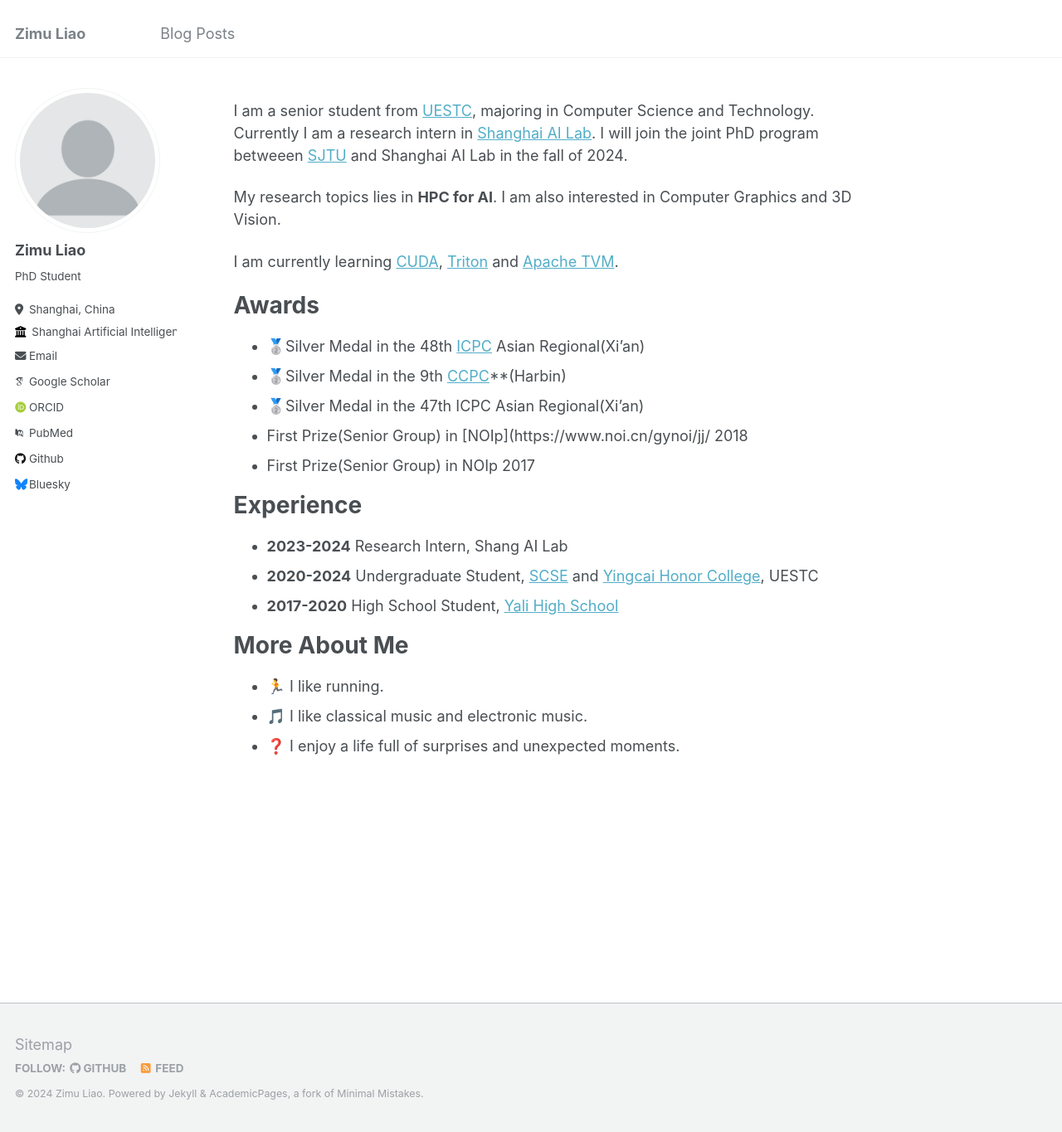
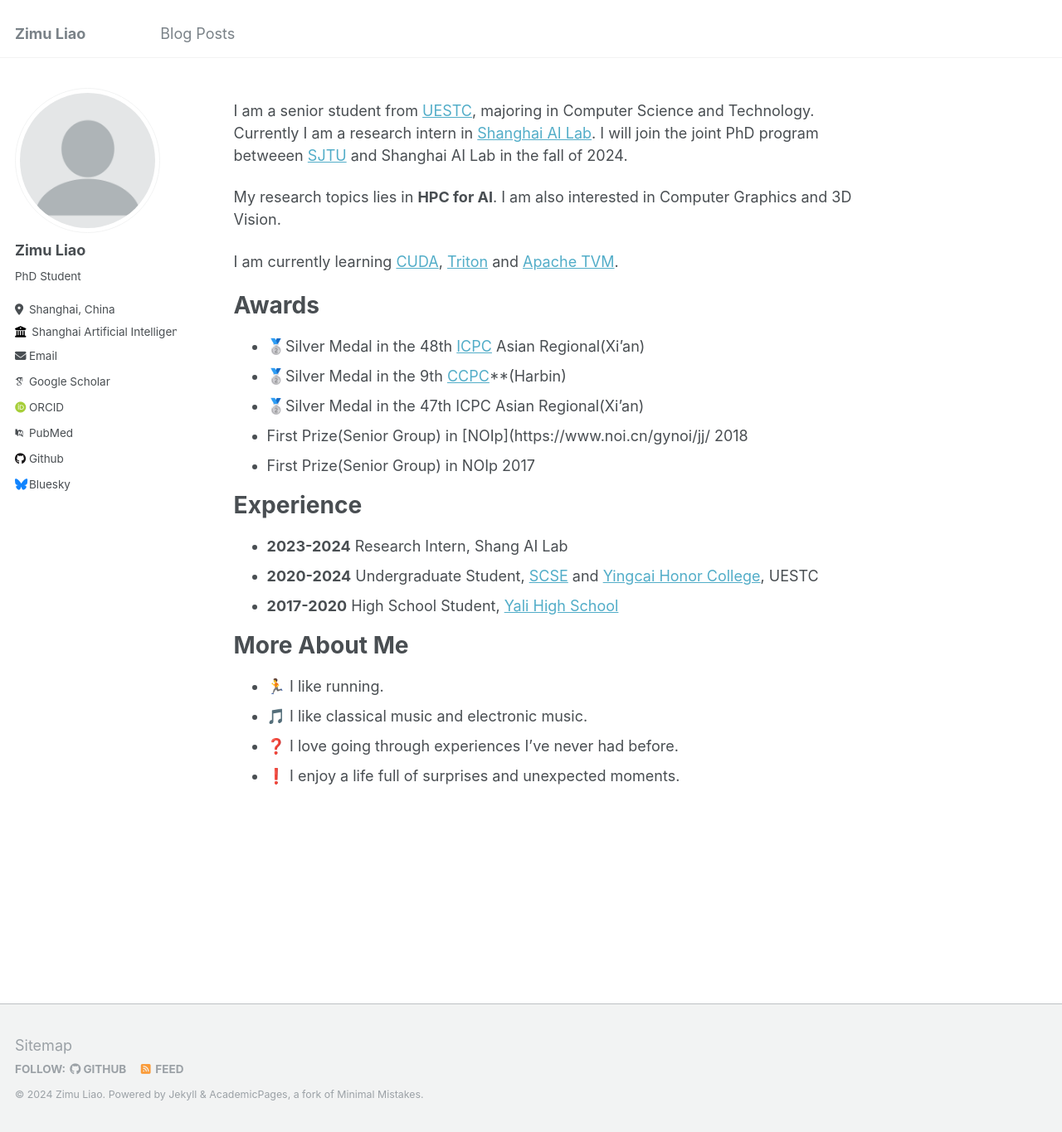
Before and after one commit to zmliao/zmliao.github.io, a Jekyll site: the page built from _pages/about.md, in a window 1280 px wide and 1365 px high. Shown: the whole window at 83% size. Built offline with Jekyll 4.4.1, drawn with Linux system fonts in a browser that asks for light colours; some web fonts are replaced.

Commit message:
Update about.md

```diff
--- a/_pages/about.md
+++ b/_pages/about.md
@@ -27,4 +27,5 @@ I am currently learning [CUDA](https://www.nvidia.cn/geforce/technologies/cuda/)
 # More About Me
 + 🏃‍ I like running.
 + 🎵 I like classical music and electronic music.
-+ ❓ I enjoy a life full of surprises and unexpected moments.
++ ❓ I love going through experiences I've never had before.
++ ❗ I enjoy a life full of surprises and unexpected moments.
```
